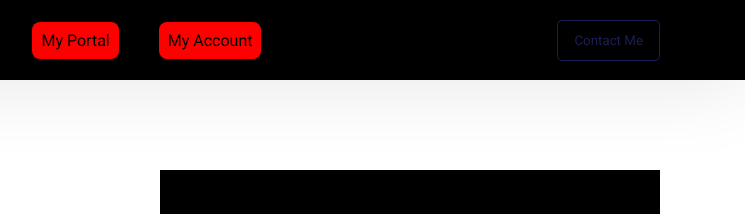
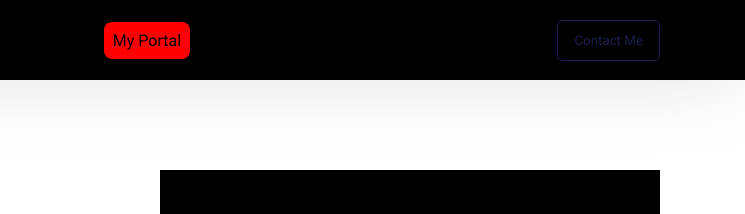
Before and after one commit to Bitcoin-World-mine/Netflix-, a plain HTML site: page index.html in a window 1280 px wide. Shown: the top 214 px of the page, 535-1280 px from the left. Drawn offline with nearby package versions, Linux system fonts and the light colour scheme.

Commit message:
index.html

```diff
--- a/index.html
+++ b/index.html
@@ -20,7 +20,7 @@
 
             <li><a href="main-portal.html">My Portal</a></li>
 
-            <li><a href="#">My Account</a></li>
+
 
         </ul>
         <button>Contact Me</button>
```
